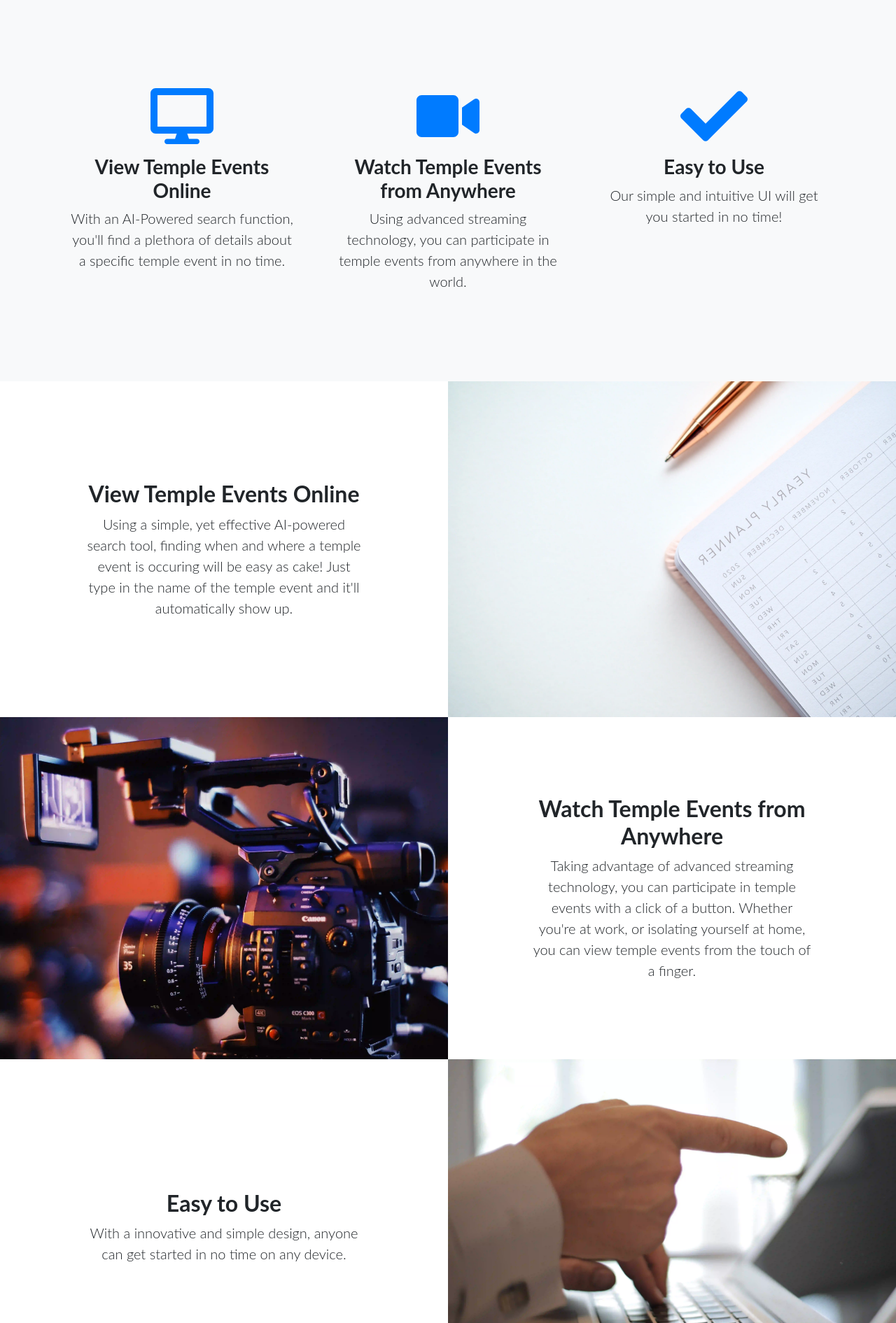
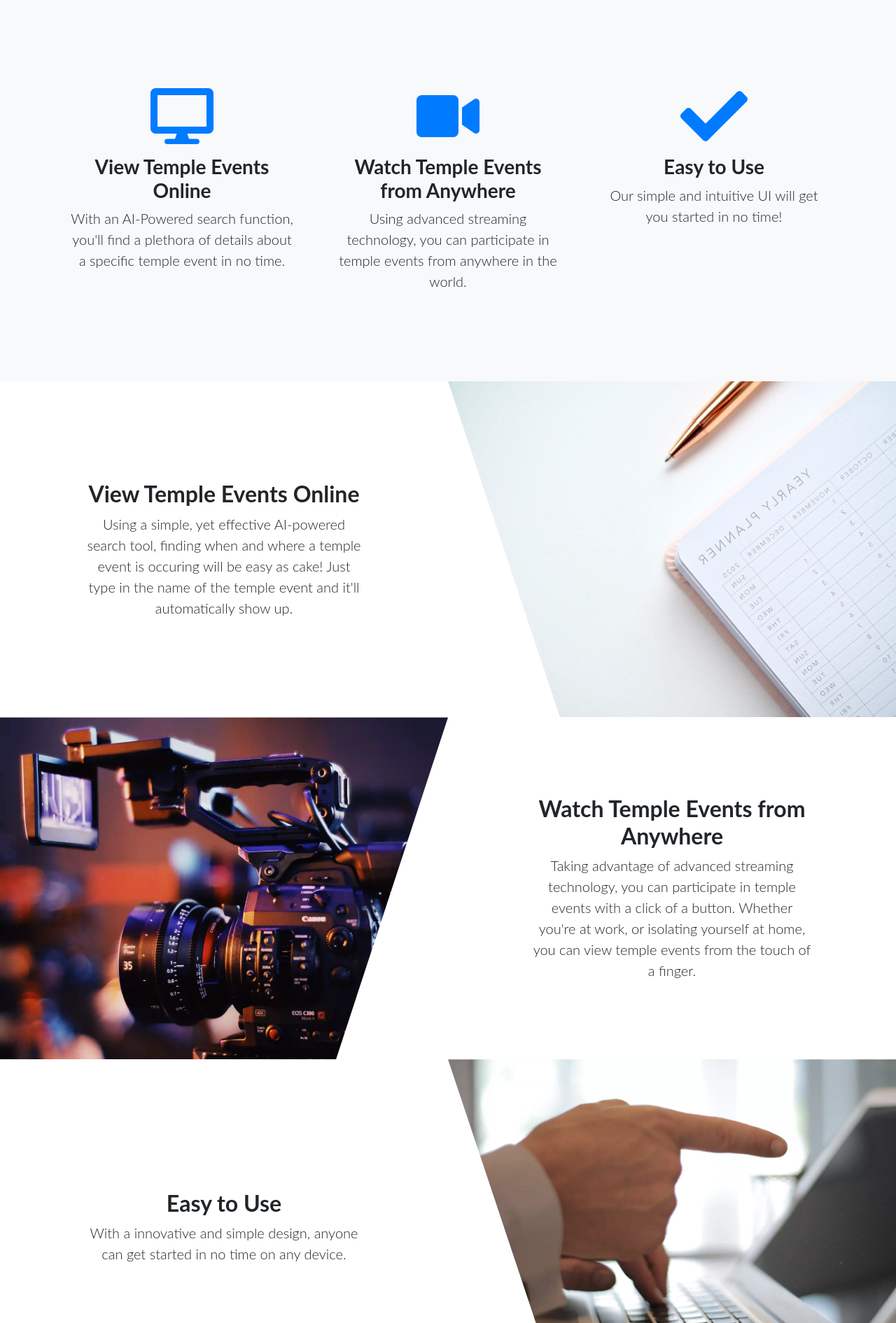
Before and after one commit to AritroSaha10/MyPuja-Website, a React (Create React App) app: page / in a window 1280 px wide. Shown: the part 669-2560 px from the top of the page at 70% size. Built offline with nearby package versions, Linux system fonts and the light colour scheme; no server answers; the database is empty.

Commit message:
Added clip paths to landing page images

```diff
--- a/src/App.js
+++ b/src/App.js
@@ -83,7 +83,7 @@ class App extends Component {
   render() {
     const Events = lazy(() => import("./pages/Events"));
     const EventDetails = lazy(() => import("./pages/EventDetails"));
-    const LandingPage = lazy(() => import("./pages/LandingPage"));
+    const LandingPage = lazy(() => import("./pages/NewLandingPage"));
     const About = lazy(() => import("./pages/About"));
     const Livestreams = lazy(() => import("./pages/Livestreams"));
     const Page404 = lazy(() => import("./pages/Page404"));
--- a/src/pages/NewLandingPage.jsx
+++ b/src/pages/NewLandingPage.jsx
@@ -1,11 +1,257 @@
-import React from 'react';
+/*
+ * This file includes code from:
+ *    Start Bootstrap - Landing Page v5.0.8 (https://startbootstrap.com/themes/landing-page)
+ *    Copyright 2013-2020 Start Bootstrap
+ *    Licensed under MIT (https://github.com/StartBootstrap/startbootstrap-landing-page/blob/master/LICENSE)
+ */
 
-export default function NewLanding(props) {
-    return (
-        <div>
-            <header>
+/*
+    Copyright 2020 Aritro Saha
+ */
 
-            </header>
+// React Necessities
+import React from "react";
+import { Link } from "react-router-dom";
+
+// Font Awesome Icons
+import { FontAwesomeIcon } from "@fortawesome/react-fontawesome";
+import { faDesktop, faVideo, faCheck } from "@fortawesome/free-solid-svg-icons";
+
+// Image with Fallback Code for WebP support, commented out since it isn't used right now, check comment before detailed feature descriptions with images
+// import ImgWithFallback from "../components/ImgWithFallback";
+
+// CSS and Images
+import "./landingpage.css";
+// JPGs
+/*
+import bgShowcase1JPG from "../img/bg-showcase-4.jpg";
+import bgShowcase2JPG from "../img/bg-showcase-5.jpg";
+import bgShowcase3JPG from "../img/bg-showcase-6.jpg";
+*/
+// WebPs
+import bgShowcase1WEBP from "../img/bg-showcase-4.webp";
+import bgShowcase2WEBP from "../img/bg-showcase-5.webp";
+import bgShowcase3WEBP from "../img/bg-showcase-6.webp";
+
+function Landing(props) {
+  return (
+    <div>
+      <header className="masthead text-white text-center">
+        <div className="overlay"></div>
+        <div className="container">
+          <div className="row">
+            <div className="col-xl-9 mx-auto">
+              <h1 className="mb-5">
+                Experience temple events anywhere in the world.
+              </h1>
+            </div>
+
+            <div className="col-md-10 col-lg-8 col-xl-7 mx-auto">
+              <Link to="/events">
+                <button className="btn btn-block btn-lg btn-primary">
+                  Go to Events!
+                </button>
+              </Link>
+            </div>
+
+            <div className="col-md-10 col-lg-8 col-xl-7 mx-auto py-2">
+              {props.livestreaming.length > 0 && (
+                <Link to="/livestreams">
+                  <button className="btn btn-block btn-lg btn-success">
+                    View Livestream!
+                  </button>
+                </Link>
+              )}
+            </div>
+          </div>
         </div>
-    );
+      </header>
+
+      <section className="features-icons bg-light text-center">
+        <div className="container">
+          <div className="row">
+            <div className="col-lg-4">
+              <div className="features-icons-item mx-auto mb-5 mb-lg-0 mb-lg-3">
+                <div className="features-icons-icon d-flex">
+                  <FontAwesomeIcon
+                    icon={faDesktop}
+                    className="m-auto text-primary"
+                    size="5x"
+                  />
+                </div>
+                <h3>View Temple Events Online</h3>
+                <p className="lead mb-0">
+                  With an AI-Powered search function, you'll find a plethora of
+                  details about a specific temple event in no time.
+                </p>
+              </div>
+            </div>
+            <div className="col-lg-4">
+              <div className="features-icons-item mx-auto mb-5 mb-lg-0 mb-lg-3">
+                <div className="features-icons-icon d-flex">
+                  <FontAwesomeIcon
+                    icon={faVideo}
+                    className="m-auto text-primary"
+                    size="5x"
+                  />
+                </div>
+                <h3>Watch Temple Events from Anywhere</h3>
+                <p className="lead mb-0">
+                  Using advanced streaming technology, you can participate in
+                  temple events from anywhere in the world.
+                </p>
+              </div>
+            </div>
+            <div className="col-lg-4">
+              <div className="features-icons-item mx-auto mb-0 mb-lg-3">
+                <div className="features-icons-icon d-flex">
+                  {/* <i className="icon-check m-auto text-primary"></i> */}
+                  <FontAwesomeIcon
+                    icon={faCheck}
+                    className="m-auto text-primary"
+                    size="6x"
+                  />
+                </div>
+                <h3>Easy to Use</h3>
+                <p className="lead mb-0">
+                  Our simple and intuitive UI will get you started in no time!
+                </p>
+              </div>
+            </div>
+          </div>
+        </div>
+      </section>
+
+      <section className="showcase">
+        <div className="container-fluid p-0">
+          <div className="row no-gutters">
+            {/* I can't make it use the ImgWithFallback class because whenever I include the class, the positioning gets messed up. I suspect it has something to due with the css using background-img, but that's all I can infer. For now, I'm just using WebP for everything. It's supported in most browsers and */}
+            <div
+              className="col-lg-6 order-lg-2 text-white showcase-img"
+              style={{
+                backgroundImage: `url(${bgShowcase1WEBP})`,
+                WebkitTransform: "scaleX(-1)",
+                transform: "scaleX(-1)",
+                clipPath: "polygon(0 0, 100% 0, 75% 100%, 0 100%)"
+              }}
+            ></div>
+            <div className="col-lg-6 order-lg-1 my-auto showcase-text">
+              <h2>View Temple Events Online</h2>
+              <p className="lead mb-0 mx-2">
+                Using a simple, yet effective AI-powered search tool, finding
+                when and where a temple event is occuring will be easy as cake!
+                Just type in the name of the temple event and it'll
+                automatically show up.
+              </p>
+            </div>
+          </div>
+          <div className="row no-gutters">
+            <div
+              className="col-lg-6 text-white showcase-img"
+              style={{
+                backgroundImage: `url(${bgShowcase2WEBP})`,
+                clipPath: "polygon(0 0, 100% 0%, 75% 100%, 0 100%)"
+              }}
+            ></div>
+            <div className="col-lg-6 my-auto showcase-text">
+              <h2>Watch Temple Events from Anywhere</h2>
+              <p className="lead mb-0 mx-2">
+                Taking advantage of advanced streaming technology, you can
+                participate in temple events with a click of a button. Whether
+                you're at work, or isolating yourself at home, you can view
+                temple events from the touch of a finger.
+              </p>
+            </div>
+          </div>
+          <div className="row no-gutters">
+            <div
+              className="col-lg-6 order-lg-2 text-white showcase-img"
+              style={{
+                backgroundImage: `url(${bgShowcase3WEBP})`,
+                clipPath: "polygon(0 0, 100% 0%, 100% 100%, 25% 100%)"
+            }}
+            ></div>
+            <div className="col-lg-6 order-lg-1 my-auto showcase-text">
+              <h2>Easy to Use</h2>
+              <p className="lead mb-0 mx-2">
+                With a innovative and simple design, anyone can get started in
+                no time on any device.
+              </p>
+            </div>
+          </div>
+        </div>
+      </section>
+
+      {/*
+        <section className="testimonials text-center bg-light">
+          <div className="container">
+            <h2 className="mb-5">What people are saying...</h2>
+            <div className="row">
+              <div className="col-lg-4">
+                <div className="testimonial-item mx-auto mb-5 mb-lg-0">
+                  <img
+                    className="img-fluid rounded-circle mb-3"
+                    src="img/testimonials-1.jpg"
+                    alt=""
+                  />
+                  <h5>Margaret E.</h5>
+                  <p className="font-weight-light mb-0">
+                    "This is fantastic! Thanks so much guys!"
+                  </p>
+                </div>
+              </div>
+              <div className="col-lg-4">
+                <div className="testimonial-item mx-auto mb-5 mb-lg-0">
+                  <img
+                    className="img-fluid rounded-circle mb-3"
+                    src="img/testimonials-2.jpg"
+                    alt=""
+                  />
+                  <h5>Fred S.</h5>
+                  <p className="font-weight-light mb-0">
+                    "Bootstrap is amazing. I've been using it to create lots of
+                    super nice landing pages."
+                  </p>
+                </div>
+              </div>
+              <div className="col-lg-4">
+                <div className="testimonial-item mx-auto mb-5 mb-lg-0">
+                  <img
+                    className="img-fluid rounded-circle mb-3"
+                    src="img/testimonials-3.jpg"
+                    alt=""
+                  />
+                  <h5>Sarah W.</h5>
+                  <p className="font-weight-light mb-0">
+                    "Thanks so much for making these free resources available to
+                    us!"
+                  </p>
+                </div>
+              </div>
+            </div>
+          </div>
+        </section>
+        */}
+
+      <section className="call-to-action text-white text-center">
+        <div className="overlay"></div>
+        <div className="container">
+          <div className="row">
+            <div className="col-xl-9 mx-auto">
+              <h2 className="mb-4">Ready to get started? Start now!</h2>
+            </div>
+            <div className="col-md-10 col-lg-8 col-xl-7 mx-auto">
+              <Link to="/events">
+                <button className="btn btn-block btn-lg btn-primary">
+                  Go to Events!
+                </button>
+              </Link>
+            </div>
+          </div>
+        </div>
+      </section>
+    </div>
+  );
 }
+
+export default Landing;
```
